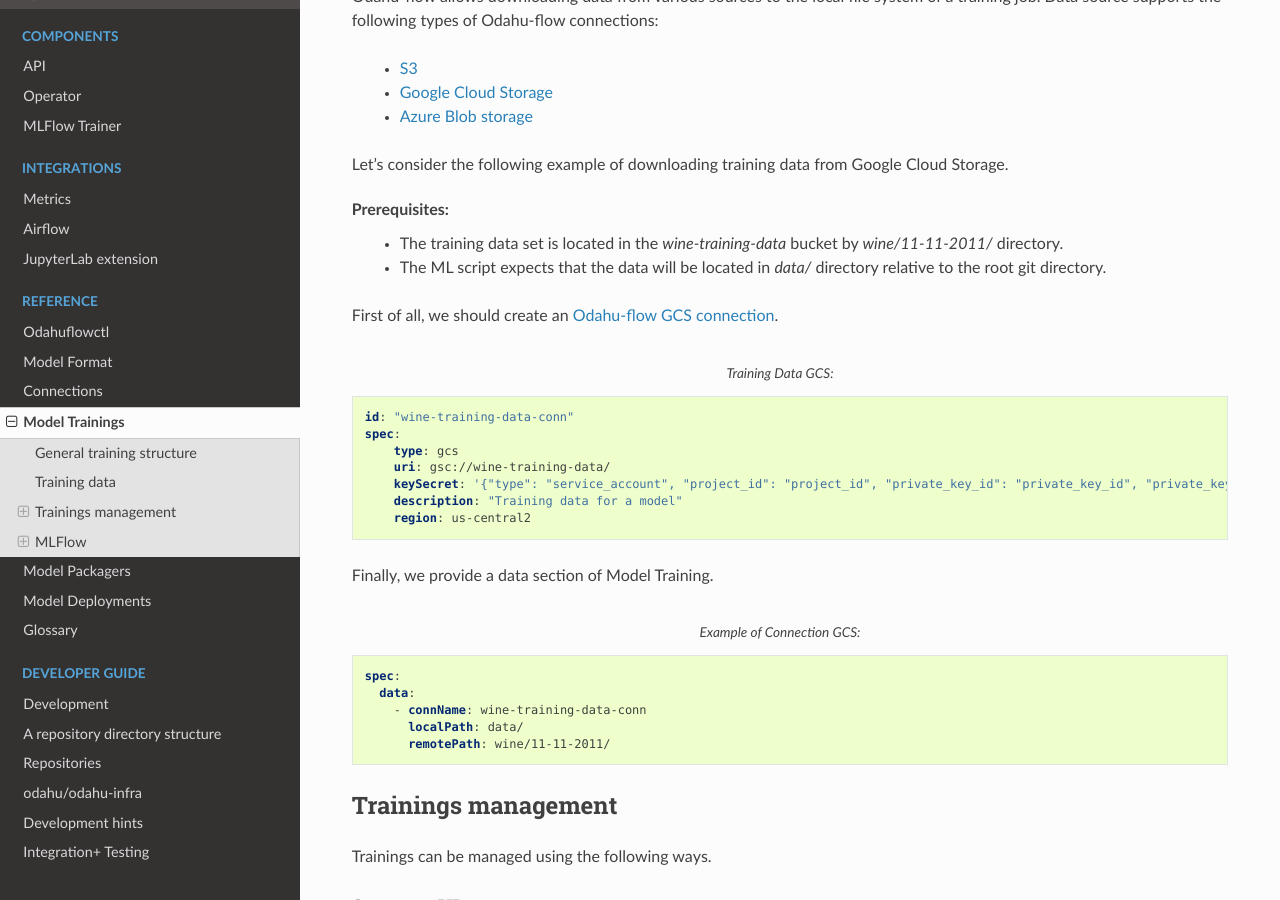
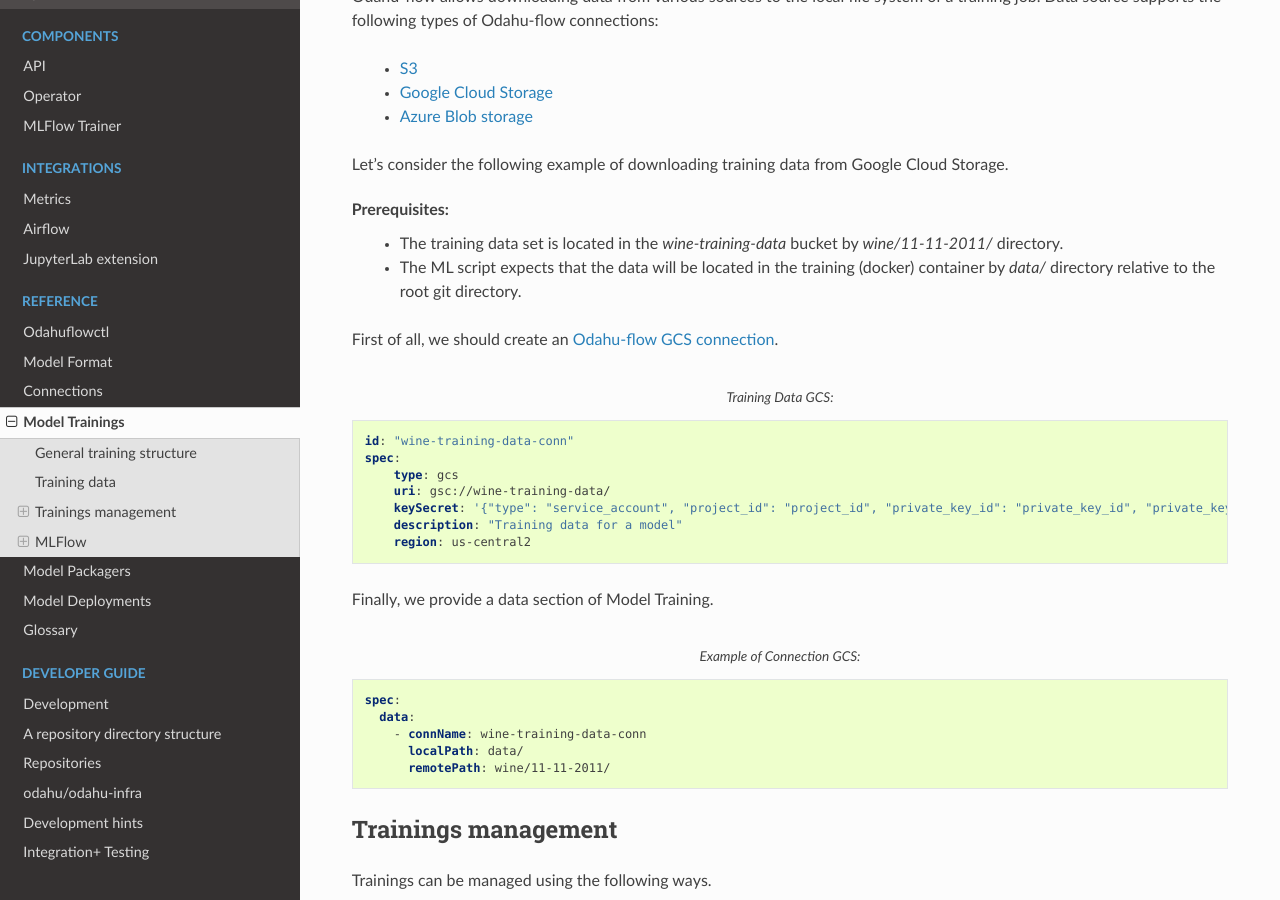
Before and after one commit to odahu/odahu-docs, a Sphinx documentation site: the page built from source/ref_trainings.rst, in a window 1280 px wide and 900 px high, scrolled down 1657 px. Built offline with Sphinx 7.4.7 and the Read the Docs theme 2.0.0, drawn with Linux system fonts in a browser that asks for light colours; formulas are drawn with MathJax 3.

Commit message:
tiny improvement of ref_trainings.rst

```diff
--- a/source/ref_trainings.rst
+++ b/source/ref_trainings.rst
@@ -99,7 +99,7 @@
 
 Prerequisites:
     * The training data set is located in the `wine-training-data` bucket by `wine/11-11-2011/` directory.
-    * The ML script expects that the data will be located in `data/` directory relative to the root git directory.
+    * The ML script expects that the data will be located in the training (docker) container by `data/` directory relative to the root git directory.
 
 First of all, we should create an :ref:`Odahu-flow GCS connection<ref_connections:Google Cloud Storage>`.
 
```
